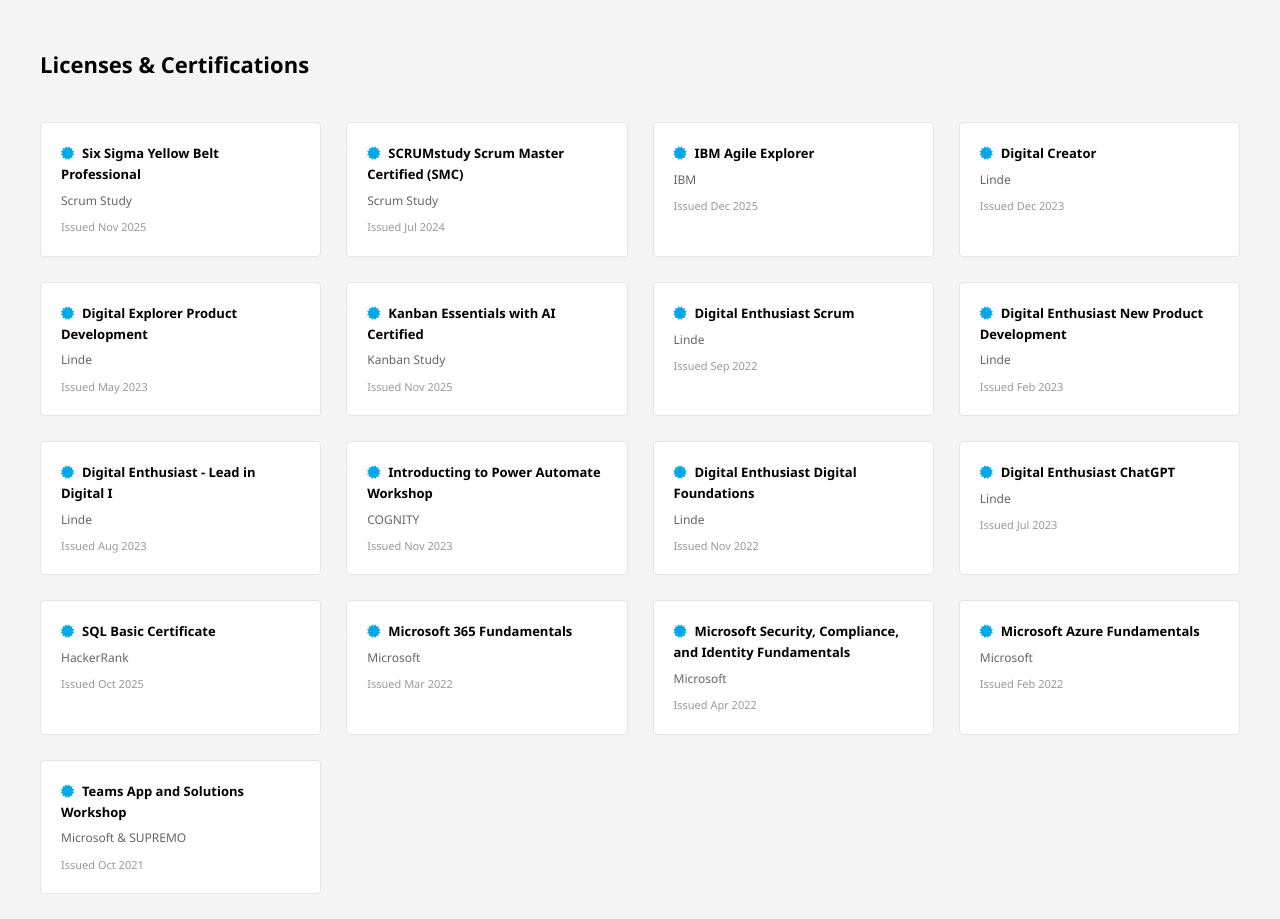
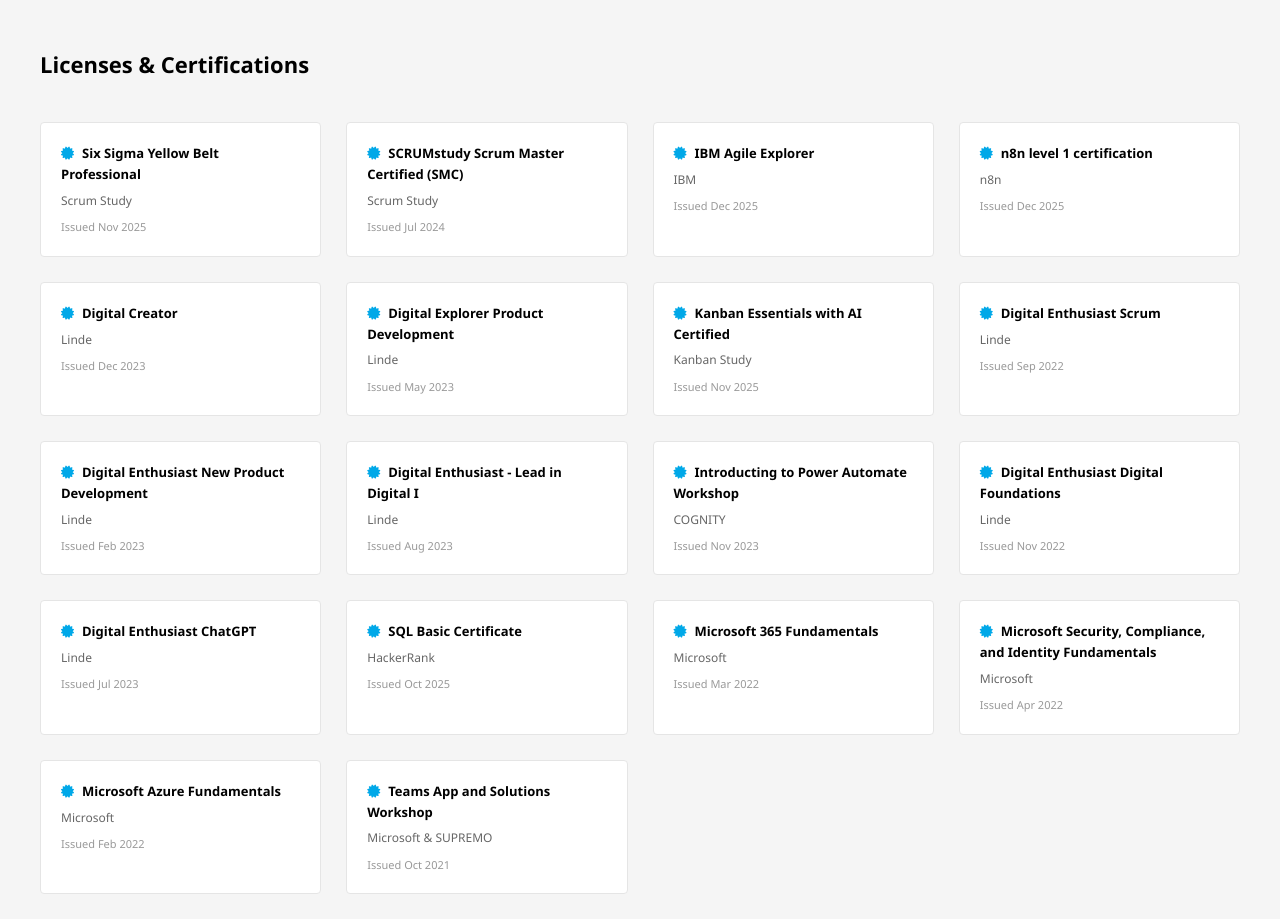
Before and after one commit to janjedrzejak/janjedrzejak.github.io, a plain HTML site: page index.html in a window 1280 px wide. Shown: the part 8620-9539 px from the top of the page. Drawn offline with Linux system fonts and the light colour scheme.

Commit message:
update certs

```diff
--- a/index.html
+++ b/index.html
@@ -560,6 +560,18 @@
                             </a>
                         </p>
                         <p style="font-size: 12px; color: #666; margin-bottom: 8px;">IBM</p>
+                        <p style="font-size: 11px; color: #999;">Issued Dec 2025</p>
+                    </div>
+
+                    <!-- n8n - WITH LINK -->
+                    <div style="background-color: #fff; padding: 20px; border: 1px solid #e5e5e5; border-radius: 4px;">
+                        <p style="font-size: 13px; font-weight: 600; color: #000; margin-bottom: 6px;">
+                            <a href="https://internal.users.n8n.cloud/webhook/course-level-1/verify?id=8c7cb02a8baa5a64029f2abad5fd819d&submit=Submit" target="_blank"
+                                style="text-decoration: none; color: #000; cursor: pointer;">
+                                <i class="fas fa-certificate" style="color: #00a8e8; margin-right: 8px;"></i>n8n level 1 certification
+                            </a>
+                        </p>
+                        <p style="font-size: 12px; color: #666; margin-bottom: 8px;">n8n</p>
                         <p style="font-size: 11px; color: #999;">Issued Dec 2025</p>
                     </div>
 
```
